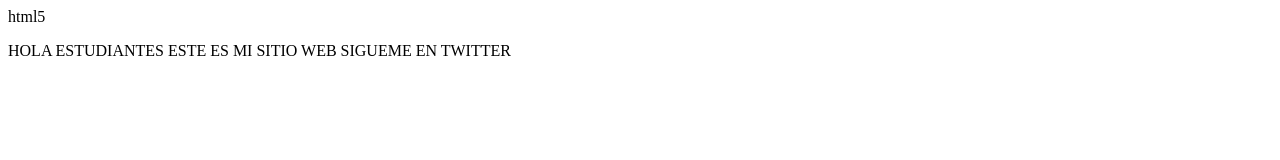
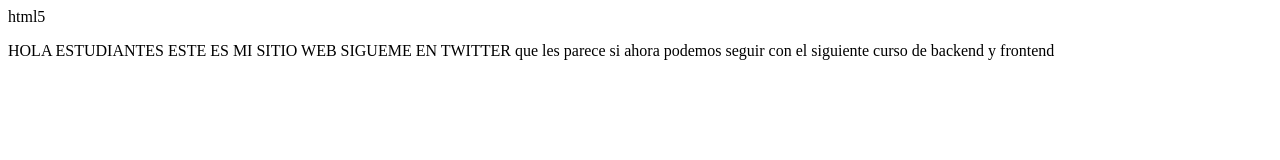
Before and after one commit to AppArq/ProyectoDemoCursoPrework, a plain HTML site: page index.html in a window 1280 px wide. Drawn offline with Linux system fonts and the light colour scheme.

Commit message:
cambios que agregamos en el sitio de pruebas de platzi

```diff
--- a/index.html
+++ b/index.html
@@ -7,7 +7,9 @@ html5
     <meta name="viewport" content="width=device-width, initial-scale=1.0">
     <title>CABRONES</title>
 </head>
-<body><P>HOLA ESTUDIANTES ESTE ES MI SITIO WEB SIGUEME EN TWITTER</P>
+<body><P>HOLA ESTUDIANTES ESTE ES MI SITIO WEB SIGUEME EN TWITTER que les parece si ahora podemos seguir con el siguiente curso de backend y frontend
+
+</P>
 
 </body>
 </html>
```
